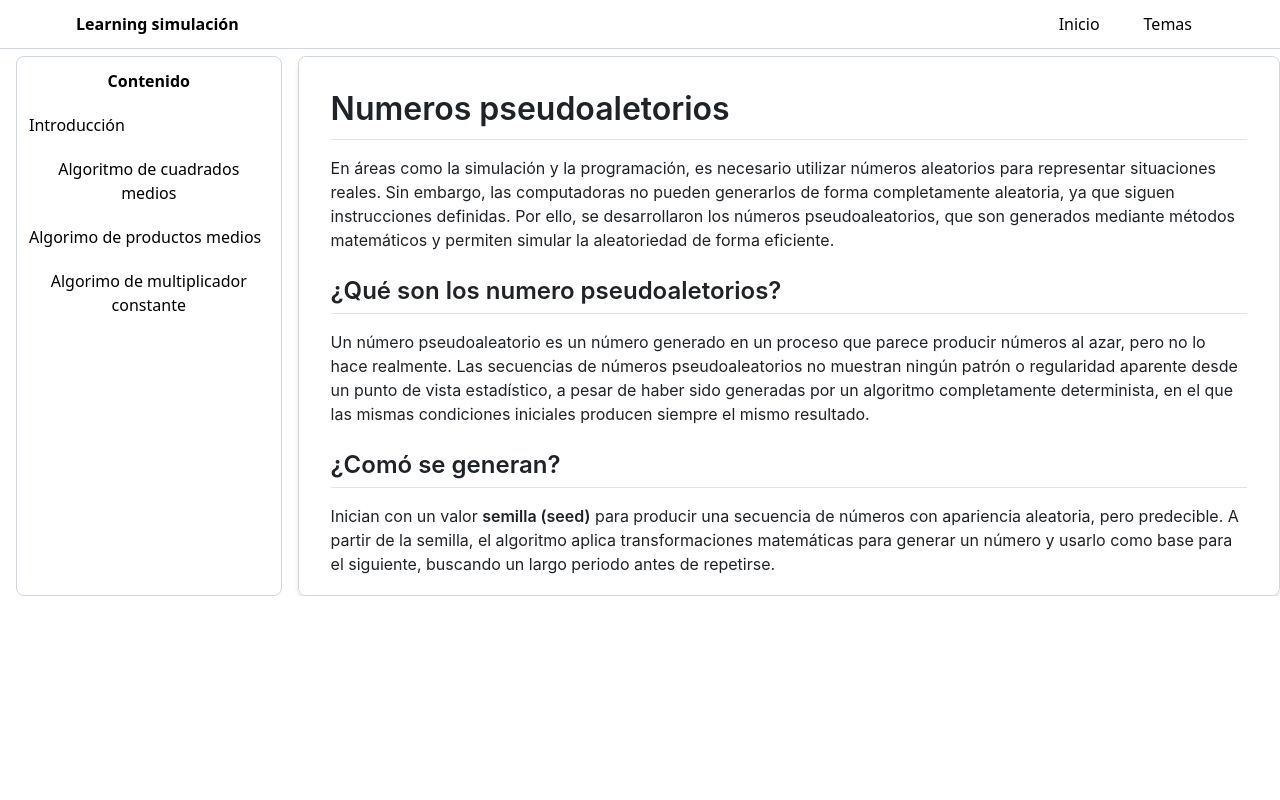
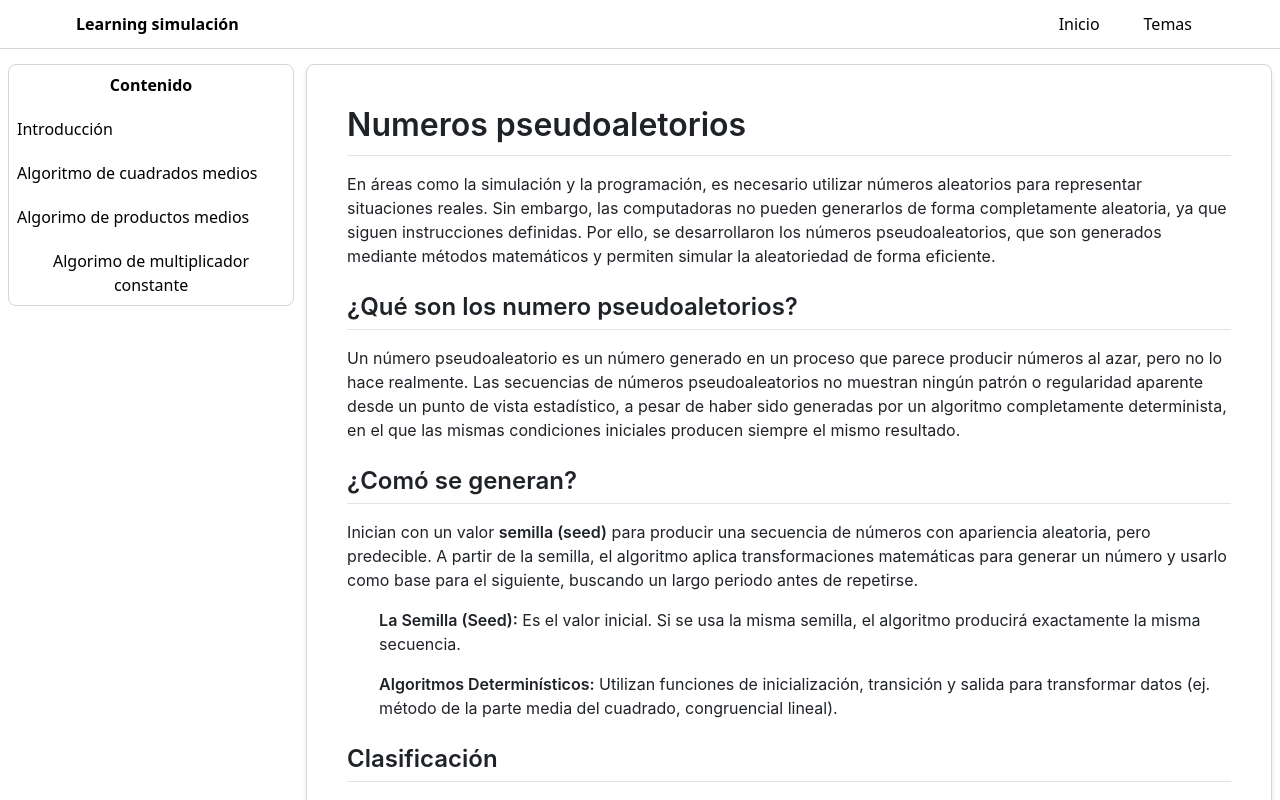
Before and after one commit to AlfreGood20/Tutorial-Simulacion-UI, a React (Vite) app: page /modulo-2 in a window 1280 px wide. Shown: the top 800 px of the page. Built offline with nearby package versions, Linux system fonts and the light colour scheme.

Commit message:
new: componenetes nuevos

```diff
--- a/src/components/Button.jsx
+++ b/src/components/Button.jsx
@@ -10,3 +10,11 @@ export function ButtomNav(props) {
     </Link>
   )
 }
+
+export function ButtonLinkCustom(props){
+  return(
+    <Link className={`${props.estilo}`} to={props.to}>
+      {props.children}
+    </Link>
+  )
+}
--- a/src/components/Content.jsx
+++ b/src/components/Content.jsx
@@ -1,25 +1,27 @@
-import React from 'react'
 import ReactMarkdown from 'react-markdown'
 import 'github-markdown-css/github-markdown-light.css'
+import remarkMath from 'remark-math'
+import rehypeKatex from 'rehype-katex'
+import 'katex/dist/katex.min.css'
 import remarkGfm from 'remark-gfm'
+import rehypeRaw from 'rehype-raw'
+
 
 export default function Content(props) {
   return (
-    <section className='bg-white border border-gray-300 rounded-lg p-3 overflow-y-auto md:h-135 md:w-260 shadow-md'>
-
-        <div className='markdown-body p-5'>
-          <ReactMarkdown remarkPlugins={[remarkGfm]}>
-            {props.children}
-          </ReactMarkdown>
-        </div>
-
+    <section className='markdown-body p-10 bg-white border border-gray-300 rounded-lg overflow-y-auto md:w-auto shadow-md'>
+      <ReactMarkdown
+        remarkPlugins={[remarkMath, remarkGfm]}
+        rehypePlugins={[rehypeKatex, rehypeRaw]}>
+        {props.children}
+      </ReactMarkdown>
     </section>
   )
 }
 
 export function ContentEmpety(props){
   return(
-    <section className='bg-white border border-gray-300 rounded-lg p-3 overflow-y-auto md:h-135 md:w-260 shadow-md'>
+    <section className='bg-white border p-3 border-gray-300 rounded-lg overflow-y-auto md:w-890 shadow-md'>
       <div className='flex flex-col'>
         {props.children}
       </div>
--- /dev/null
+++ b/src/components/Iframe.jsx
@@ -0,0 +1,13 @@
+import React from 'react'
+
+export default function Iframe({link}) {
+  return (
+    <iframe
+        src={link}
+        title="Video"
+        allowFullScreen
+        className="w-full h-100 rounded-lg shadow-lg border mt-3"
+        allow="accelerometer; autoplay; clipboard-write; encrypted-media; gyroscope; picture-in-picture"
+    ></iframe>
+  )
+}
--- a/src/components/MainContent.jsx
+++ b/src/components/MainContent.jsx
@@ -1,8 +1,6 @@
-import React from 'react'
-
 export default function MainContent(props) {
   return (
-    <div className="mt-4 ml-4 flex flex-row gap-4 overflow-x-hidden">
+    <div className="mt-4 p-2 flex flex-row gap-3">
         {props.children}
     </div>
   )
--- a/src/components/Navbar.jsx
+++ b/src/components/Navbar.jsx
@@ -18,7 +18,7 @@ export default function Navbar() {
             </ButtomNav>
           </li>
           <li>
-            <ButtomNav to="/example">
+            <ButtomNav to="/">
               Temas
             </ButtomNav>
           </li>
--- a/src/components/Sidebar.jsx
+++ b/src/components/Sidebar.jsx
@@ -2,14 +2,12 @@ import React from 'react'
 
 export default function Sidebar(props) {
   return (
-    <section className='bg-white border md:h-135 md:w-70 overflow-y-auto border-gray-300 rounded-lg p-3 flex flex-col'>
-
+    <section className='bg-white border border-gray-300 rounded-lg p-2 md:w-250 h-full overflow-y-auto flex flex-col'>
       <h1 className='text-center font-extrabold'>Contenido</h1>
 
       <div className='flex flex-col items-start'>
         {props.children}
       </div>
-
     </section>
   )
 }
--- /dev/null
+++ b/src/components/Table.jsx
@@ -0,0 +1,9 @@
+
+export default function Table({head, body}) {
+  return (
+    <table className='border border-gray-300'>
+      <thead>{head}</thead>
+      <tbody>{body}</tbody>
+    </table>
+  )
+}
```
